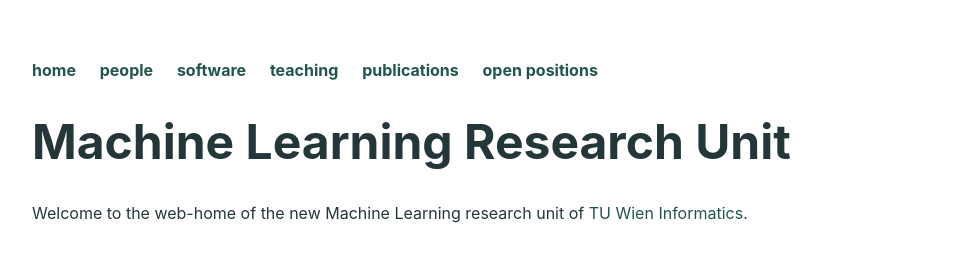
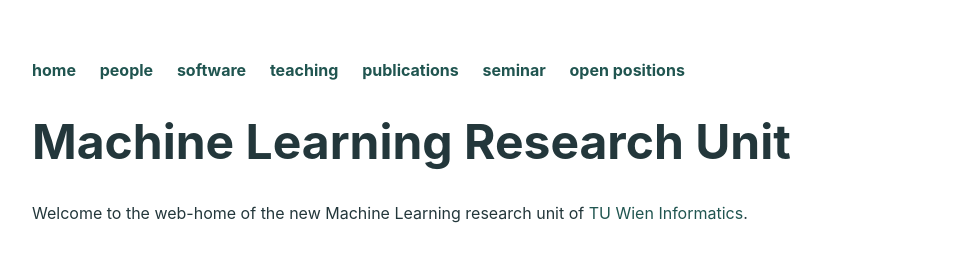
Before and after one commit to ml-tuw/ml-tuw.github.io, a Jekyll site: the page built from index.html, in a window 1280 px wide. Shown: the top 253 px of the page, without its empty margins (160-1118 px from the left). Built offline with Jekyll 4.4.1, drawn with Linux system fonts in a browser that asks for light colours.

Commit message:
add seminar to header

```diff
--- a/_includes/navbar.html
+++ b/_includes/navbar.html
@@ -5,6 +5,7 @@
 	        		<li><a href="/software">software</a></li>
 	        		<li><a href="/teaching">teaching</a></li>
 	        		<li><a href="/publications">publications</a></li>
+	        		<li><a href="/ruml_seminar">seminar</a></li>
 	        		<li><a href="/hiring_en">open positions</a></li>
 <!--	        		<li><a href="/papers">papers</a></li>
 	        		<li><a href="/activities">activities</a></li>
```
